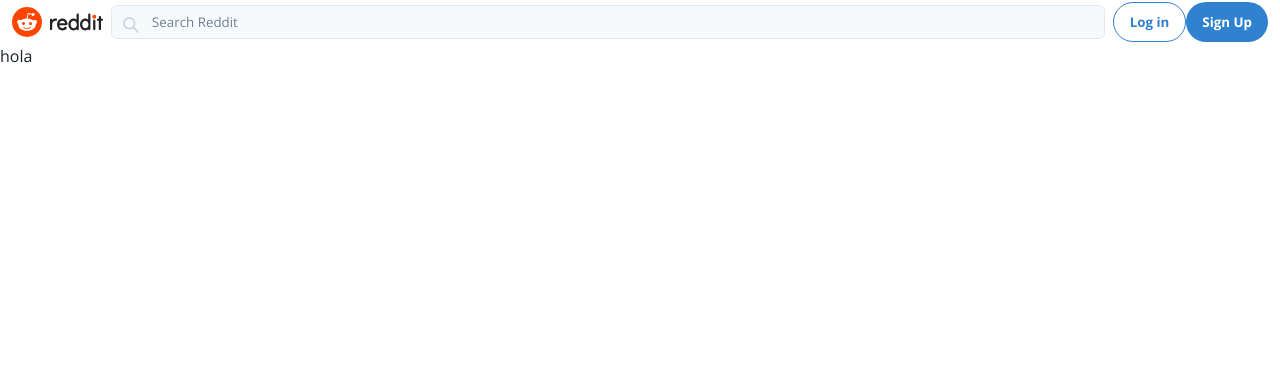
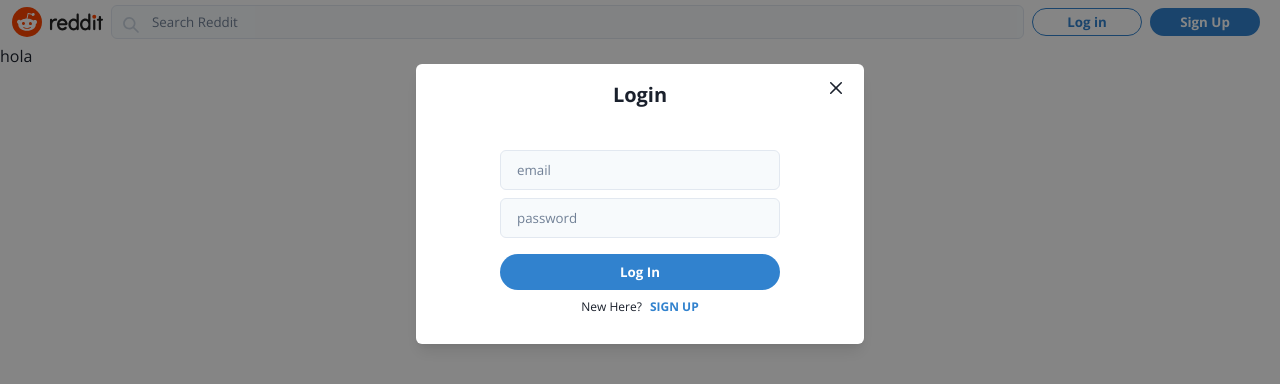
Before and after one commit to danielenrriques2001/reddit-clone-project, a Next.js app: page / in a window 1280 px wide. Both pictures are taken after a click on the button "Log in". Shown: the top 384 px of the page. Built offline with nearby package versions, Linux system fonts and the light colour scheme.

Commit message:
ft: i created the modal component

```diff
--- a/package.json
+++ b/package.json
@@ -25,6 +25,7 @@
     "next": "13.4.6",
     "react": "18.2.0",
     "react-dom": "18.2.0",
+    "recoil": "^0.7.7",
     "typescript": "5.1.3"
   }
 }
--- /dev/null
+++ b/src/atoms/authModalAtom.ts
@@ -0,0 +1,16 @@
+import {atom} from 'recoil'
+
+export interface AuthModalState {
+    open: boolean;
+    view: 'login' | 'signup' | 'resetPassword';
+}
+
+const defaultModalState: AuthModalState = {
+    open: false,
+    view: 'login'
+}
+
+export const authModalState = atom<AuthModalState>({
+    key: 'authModalState',
+    default: defaultModalState,
+});
--- a/src/components/AuthButtons.tsx
+++ /dev/null
@@ -1,15 +0,0 @@
-import React, { Fragment } from 'react';
-import {Button} from '@chakra-ui/react'
-
-const AuthButtons:React.FC = () => {
-
-    return (
-
-        <Fragment>
-            <Button variant={'outline'}>Log in</Button>
-            <Button>Sign Up</Button>
-        </Fragment>
-
-    )
-}
-export default AuthButtons;
--- /dev/null
+++ b/src/components/Layout/AuthButtons.tsx
@@ -0,0 +1,37 @@
+import React, { Fragment } from 'react';
+import {Button} from '@chakra-ui/react'
+import { authModalState } from '@/atoms/authModalAtom';
+import {useSetRecoilState} from 'recoil'
+const AuthButtons:React.FC = () => {
+
+    const setAuthModalState = useSetRecoilState(authModalState)
+
+    return (
+
+        <Fragment>
+            <Button
+                variant='outline'
+                height='28px'
+                display={{base: 'none', sm: 'flex' }}
+                width={{base: '70px', md: '110px'}}
+                mr={2}
+                onClick={() => setAuthModalState({open: true, view:'login' })}
+                >Log in
+
+            </Button>
+            <Button
+                height='28px'
+                display={{base: 'none', sm: 'flex' }}
+                width={{base: '70px', md: '110px'}}
+                mr={2}
+                onClick={() => setAuthModalState({open: true, view:'signup' })}
+
+
+            >Sign Up
+
+            </Button>
+        </Fragment>
+
+    )
+}
+export default AuthButtons;
--- a/src/components/Layout/Layout.tsx
+++ b/src/components/Layout/Layout.tsx
@@ -1,9 +1,11 @@
-import React from 'react';
+import React, { ReactNode } from 'react';
 import Navbar from './Navbar';
 
+interface Props {
+    children: React.ReactNode;
+  }
 
-
-const Layout:React.FC = ({children}) => {
+const Layout:React.FC<Props> = ({children}) => {
 
 
     return(
--- a/src/components/Layout/RightContent.tsx
+++ b/src/components/Layout/RightContent.tsx
@@ -1,17 +1,18 @@
 import {Flex} from '@chakra-ui/react'
-import AuthButtons from '../AuthButtons';
+import AuthButtons from './AuthButtons';
+import AuthModal from '../Modal/Auth/AuthModal';
 
-type TypeName= {
+type RightContentProps= {
 
 };
 
 
-const RightContent:React.FC<TypeName> = () => {
+const RightContent:React.FC<RightContentProps> = () => {
 
     return(
     <>
 
-    {/**Auth modal */}
+    <AuthModal/>
 
     <Flex justify='center' align='center'>
         <AuthButtons/>
--- /dev/null
+++ b/src/components/Modal/Auth/AuthInputs.tsx
@@ -0,0 +1,29 @@
+import { authModalState } from "@/atoms/authModalAtom";
+import { Flex } from "@chakra-ui/react";
+import {useRecoilValue} from 'recoil'
+import Login from "./Login";
+type TypeName= {
+
+};
+
+const  AuthInputs:React.FC<TypeName> = () => {
+
+    const modalState = useRecoilValue(authModalState)
+
+    return (
+
+        <Flex
+            direction={'column'}
+            align={'center'}
+            width={'100%'}
+            mt={4}
+        >
+            {modalState.view === 'login' && <Login/>}
+            {/* {modalState.view === 'signup' && <SignUp/>} */}
+
+
+        </Flex>
+    )
+}
+
+export default AuthInputs;
--- /dev/null
+++ b/src/components/Modal/Auth/AuthModal.tsx
@@ -0,0 +1,77 @@
+import React from 'react';
+import {useRecoilState} from 'recoil';
+
+import {
+    Modal,
+    ModalOverlay,
+    ModalContent,
+    ModalHeader,
+    ModalFooter,
+    ModalBody,
+    ModalCloseButton,
+    Button,
+    useDisclosure,
+    Flex
+  } from '@chakra-ui/react'
+import { authModalState } from '@/atoms/authModalAtom';
+import AuthInputs from './AuthInputs';
+
+const AuthModal:React.FC = () => {
+
+    const [modalState, setModalState] = useRecoilState(authModalState)
+
+    const handleClose = () => {
+        setModalState(prev => ({
+            ...prev,
+            open: false,
+        }))
+    }
+
+
+    return (
+      <>
+
+        <Modal isOpen={modalState.open} onClose={handleClose}>
+          <ModalOverlay />
+          <ModalContent
+            pb={5}
+          >
+            <ModalHeader textAlign={'center'}>
+                {modalState.view === 'login' && 'Login'}
+                {modalState.view === 'resetPassword' && 'Reset Password'}
+                {modalState.view === 'signup' && 'Sign Up'}
+            </ModalHeader>
+            <ModalCloseButton />
+            <ModalBody
+              display={'flex'}
+              flexDirection={'column'}
+              alignItems={'center'}
+              justifyContent={'center'}
+              pb={2}
+
+
+            >
+              <Flex
+                direction={'column'}
+                align={'center'}
+                justify={'center'}
+                width={'70%'}
+
+                >
+
+                  {/**<AuthButtons/> */}
+                  <AuthInputs/>
+                  {/**Reset Password */}
+
+
+
+              </Flex>
+
+
+            </ModalBody>
+          </ModalContent>
+        </Modal>
+      </>
+    )
+}
+export default AuthModal;
--- /dev/null
+++ b/src/components/Modal/Auth/Login.tsx
@@ -0,0 +1,131 @@
+import { authModalState } from '@/atoms/authModalAtom';
+import { Button, Flex, Input, Text } from '@chakra-ui/react';
+import React, { useState } from 'react';
+import {useSetRecoilState} from 'recoil'
+type LoginProps = {
+
+};
+
+const Login:React.FC<LoginProps> = () => {
+
+    const setAuthModalState = useSetRecoilState(authModalState)
+
+    const [loginForm, setLoginForm] = useState({
+        email: '',
+        password: ''
+
+    })
+
+    const onSubmit = () => {
+
+    }
+
+    const onChange =(event: React.ChangeEvent<HTMLInputElement>) => {
+
+        //update form state
+        setLoginForm(prev => ({
+            ...prev,
+            [event.target.name]: event.target.value
+        }))
+
+    }
+
+
+
+    return (
+        <form
+            onSubmit={onSubmit}
+
+        >
+            <Input
+                required
+                name='email'
+                placeholder='email'
+                type='email'
+                mb={2}
+                onChange={onChange}
+                fontSize={'10pt'}
+                _placeholder={{color: 'gray.500'}}
+                _hover={{
+                    bg: 'white',
+                    border: '1px solid',
+                    borderColor: 'blue.500'
+                }}
+                _focus={{
+                    outline: 'none',
+                    bg: 'white',
+                    border: '1px solid',
+                    borderColor: 'blue.500'
+
+                }}
+                bg={'gray.50'}
+
+
+                />
+            <Input
+                 required
+                 name='password'
+                 placeholder='password'
+                 type='password'
+                 mb={2}
+                 onChange={onChange}
+                 fontSize={'10pt'}
+                 _placeholder={{color: 'gray.500'}}
+                 _hover={{
+                     bg: 'white',
+                     border: '1px solid',
+                     borderColor: 'blue.500'
+                 }}
+                 _focus={{
+                     outline: 'none',
+                     bg: 'white',
+                     border: '1px solid',
+                     borderColor: 'blue.500'
+
+                 }}
+                 bg={'gray.50'}
+
+
+            />
+
+            <Button
+                type='submit'
+                width={'100%'}
+                height={'36px'}
+                mt={2}
+                mb={2}
+            >
+                Log In
+            </Button>
+
+            <Flex
+                fontSize={'9pt'}
+                justifyContent={'center'}>
+                <Text
+                    mr={2}
+                    >New Here?
+                </Text>
+                <Text
+                    color={'blue.500'}
+                    fontWeight={700}
+                    cursor={'pointer'}
+                    onClick={()=> {setAuthModalState(prev => ({
+                        ...prev,
+                        view: 'signup'
+                    }))}}
+
+                >
+                    SIGN UP
+                </Text>
+
+
+            </Flex>
+
+
+
+
+        </form>
+
+    )
+}
+export default Login;
--- a/src/pages/_app.tsx
+++ b/src/pages/_app.tsx
@@ -2,14 +2,17 @@ import type { AppProps } from 'next/app'
 import { ChakraProvider } from '@chakra-ui/react'
 import {theme} from '../chakra/theme'
 import Layout from '@/components/Layout/Layout'
+import { RecoilRoot } from 'recoil'
 export default function App({ Component, pageProps }: AppProps) {
   return (
-      <ChakraProvider theme={theme}>
-        <Layout>
-            <Component {...pageProps} />
-        </Layout>
 
-      </ChakraProvider>
+      <RecoilRoot>
+          <ChakraProvider theme={theme}>
+            <Layout>
+                <Component {...pageProps} />
+            </Layout>
+          </ChakraProvider>
+      </RecoilRoot>
 
   )
 }
```
Also changed, not shown: 1 other file (tests, documents, lock files or other folders).
